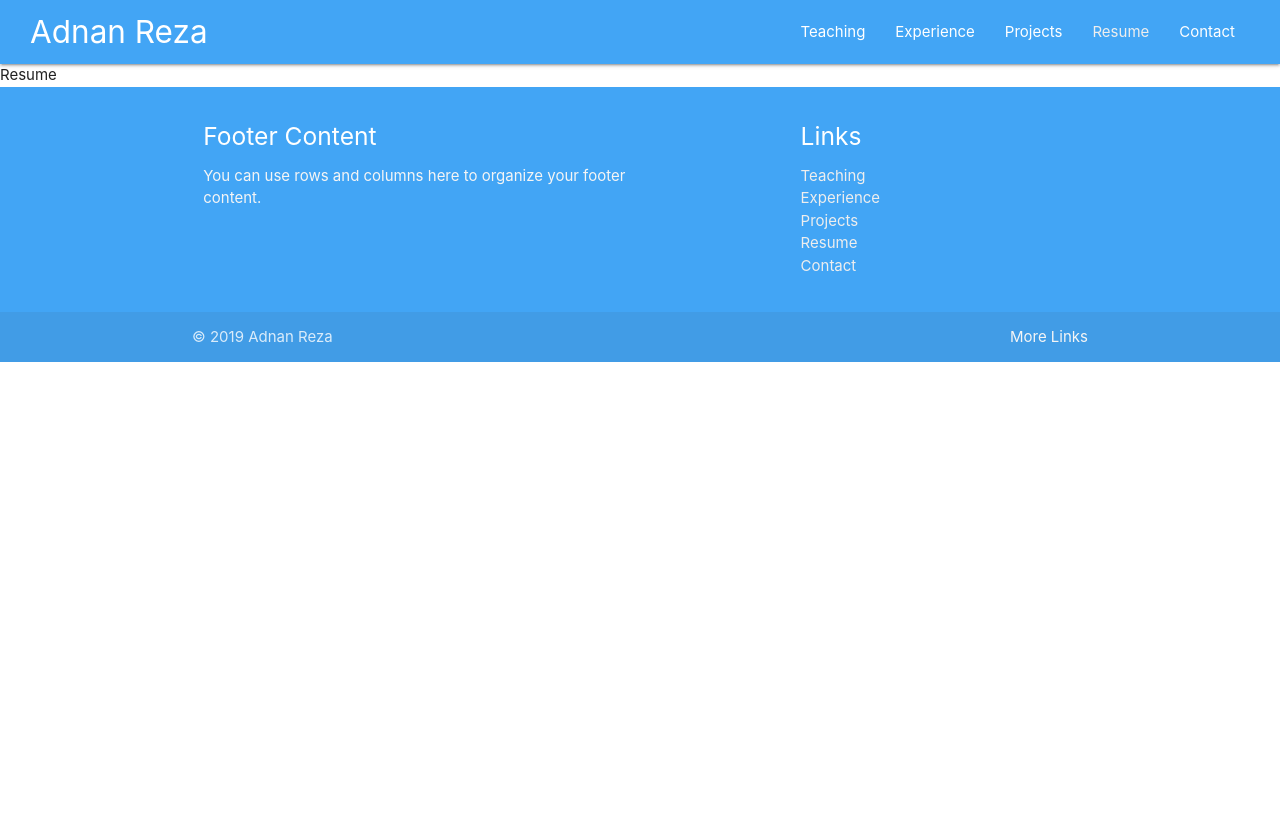
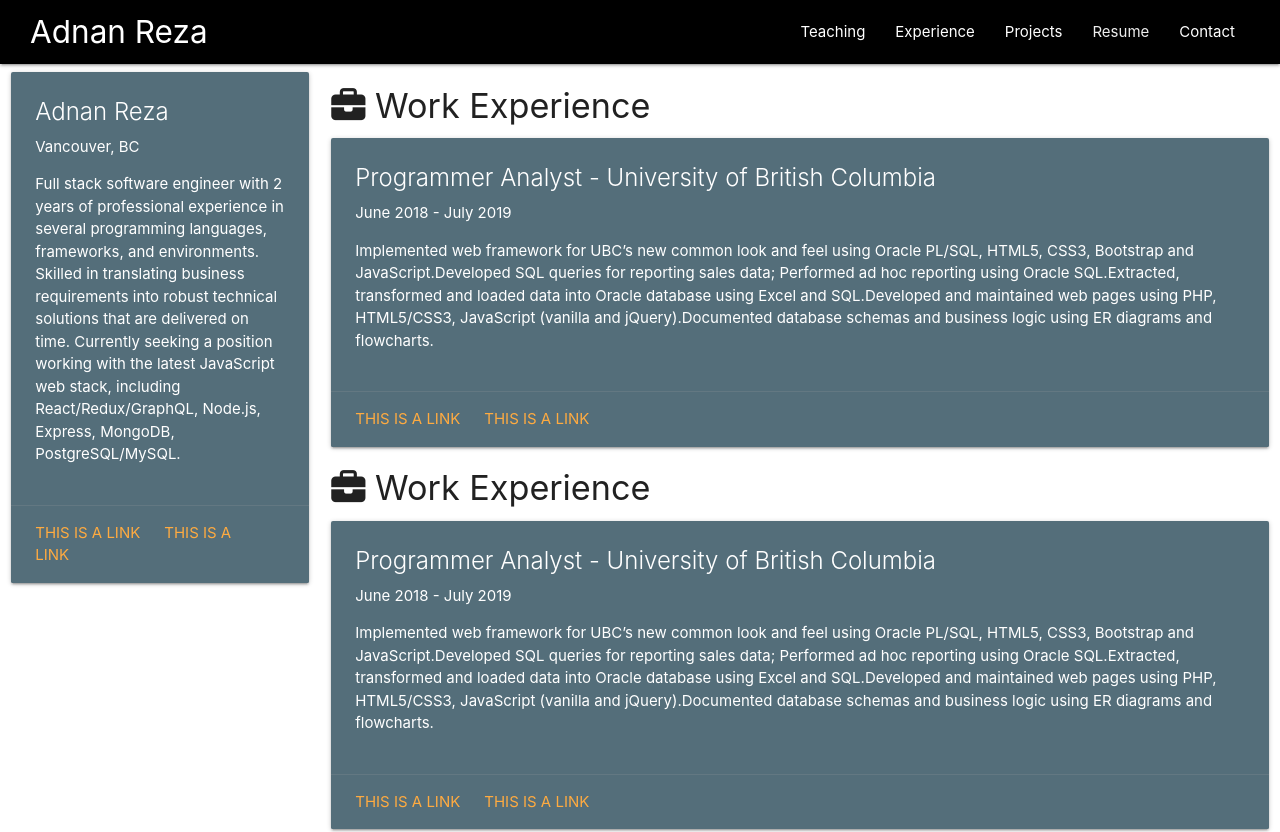
Before and after one commit to adnanreza/personal-site, a React (Create React App) app: page /Resume in a window 1280 px wide. Shown: the top 832 px of the page. Before the commit the page ends 800 px from the top, so only its background shows below. Built offline with nearby package versions, Linux system fonts and the light colour scheme; the HTML template or start-up script is replaced by a standard one.

Commit message:
Updated Site content

```diff
--- a/src/components/layout/Footer.js
+++ b/src/components/layout/Footer.js
@@ -3,7 +3,7 @@ import { Link } from 'react-router-dom';
 
 const Footer = () => {
   return (
-    <footer className='page-footer blue lighten-1'>
+    <footer className='page-footer black'>
       <div className='container'>
         <div className='row'>
           <div className='col l6 s12'>
--- a/src/components/layout/Navbar.js
+++ b/src/components/layout/Navbar.js
@@ -3,7 +3,7 @@ import { Link } from 'react-router-dom';
 
 const Navbar = () => {
   return (
-    <nav className='blue lighten-1' style={{ padding: '0 2rem' }}>
+    <nav className='black' style={{ padding: '0 2rem' }}>
       <div className='nav-wrapper'>
         <Link to='/' className='brand-logo'>
           Adnan Reza
--- a/src/components/pages/Home.js
+++ b/src/components/pages/Home.js
@@ -11,7 +11,7 @@ const Home = () => (
         <div className='row'>
           <a
             href='https://github.com/adnanreza'
-            class='waves-effect waves-light btn'
+            class='waves-effect waves-light btn black'
             target='_blank'
             rel='noopener noreferrer'
           >
@@ -20,7 +20,7 @@ const Home = () => (
           </a>{' '}
           <a
             href='https://www.linkedin.com/in/adnanreza'
-            class='waves-effect waves-light btn'
+            class='waves-effect waves-light btn black'
             target='_blank'
             rel='noopener noreferrer'
           >
--- a/src/components/pages/Resume.js
+++ b/src/components/pages/Resume.js
@@ -1,8 +1,70 @@
-import React from 'react';
+import React, { Fragment } from 'react';
 import PropTypes from 'prop-types';
+import ResumeBlock from '../layout/ResumeBlock';
 
 const Resume = props => {
-  return <div>Resume</div>;
+  const accomplishmentsPA = [
+    'Implemented web framework for UBC’s new common look and feel using Oracle PL/SQL, HTML5, CSS3, Bootstrap and JavaScript.',
+    'Developed SQL queries for reporting sales data; Performed ad hoc reporting using Oracle SQL.',
+    'Extracted, transformed and loaded data into Oracle database using Excel and SQL.',
+    'Developed and maintained web pages using PHP, HTML5/CSS3, JavaScript (vanilla and jQuery).',
+    'Documented database schemas and business logic using ER diagrams and flowcharts.'
+  ];
+  const accomplishmentsGTA = [
+    'Implemented web framework for UBC’s new common look and feel using Oracle PL/SQL, HTML5, CSS3, Bootstrap and JavaScript.',
+    'Developed SQL queries for reporting sales data; Performed ad hoc reporting using Oracle SQL.',
+    'Extracted, transformed and loaded data into Oracle database using Excel and SQL.',
+    'Developed and maintained web pages using PHP, HTML5/CSS3, JavaScript (vanilla and jQuery).',
+    'Documented database schemas and business logic using ER diagrams and flowcharts.'
+  ];
+
+  return (
+    <Fragment>
+      <div className='row'>
+        <div className='col s3'>
+          <ResumeBlock
+            heading='Adnan Reza'
+            subheading='Vancouver, BC'
+            body='Full stack software engineer with 2 years of professional
+            experience in several programming languages, frameworks, and
+            environments. Skilled in translating business requirements into
+            robust technical solutions that are delivered on time. Currently
+            seeking a position working with the latest JavaScript web stack,
+            including React/Redux/GraphQL, Node.js, Express, MongoDB,
+            PostgreSQL/MySQL.'
+          ></ResumeBlock>
+        </div>
+        <div className='col s9'>
+          <h4>
+            <i className='fa fa-briefcase'></i>
+            {` `}
+            Work Experience
+          </h4>
+          <ResumeBlock
+            heading='Programmer Analyst - University of British Columbia'
+            subheading='June 2018 - July 2019'
+            body={accomplishmentsPA}
+          ></ResumeBlock>
+
+          <h4>
+            <i className='fa fa-briefcase'></i>
+            {` `}
+            Work Experience
+          </h4>
+          <ResumeBlock
+            heading='Programmer Analyst - University of British Columbia'
+            subheading='June 2018 - July 2019'
+            body={accomplishmentsPA}
+          ></ResumeBlock>
+          <ResumeBlock
+            heading='Graduate Teaching Assistant - University of British Columbia'
+            subheading='September 2015 - April 2018'
+            body={accomplishmentsGTA}
+          ></ResumeBlock>
+        </div>
+      </div>
+    </Fragment>
+  );
 };
 
 Resume.propTypes = {};
```
